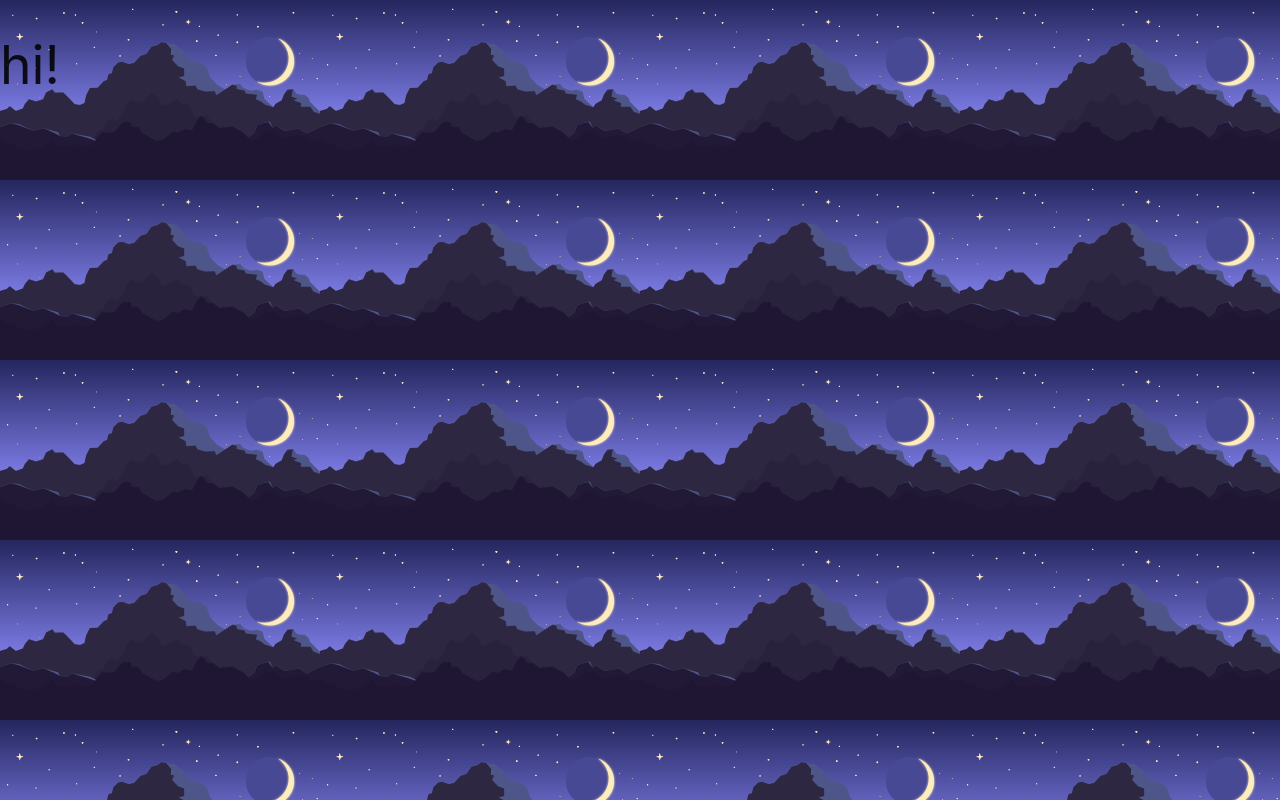
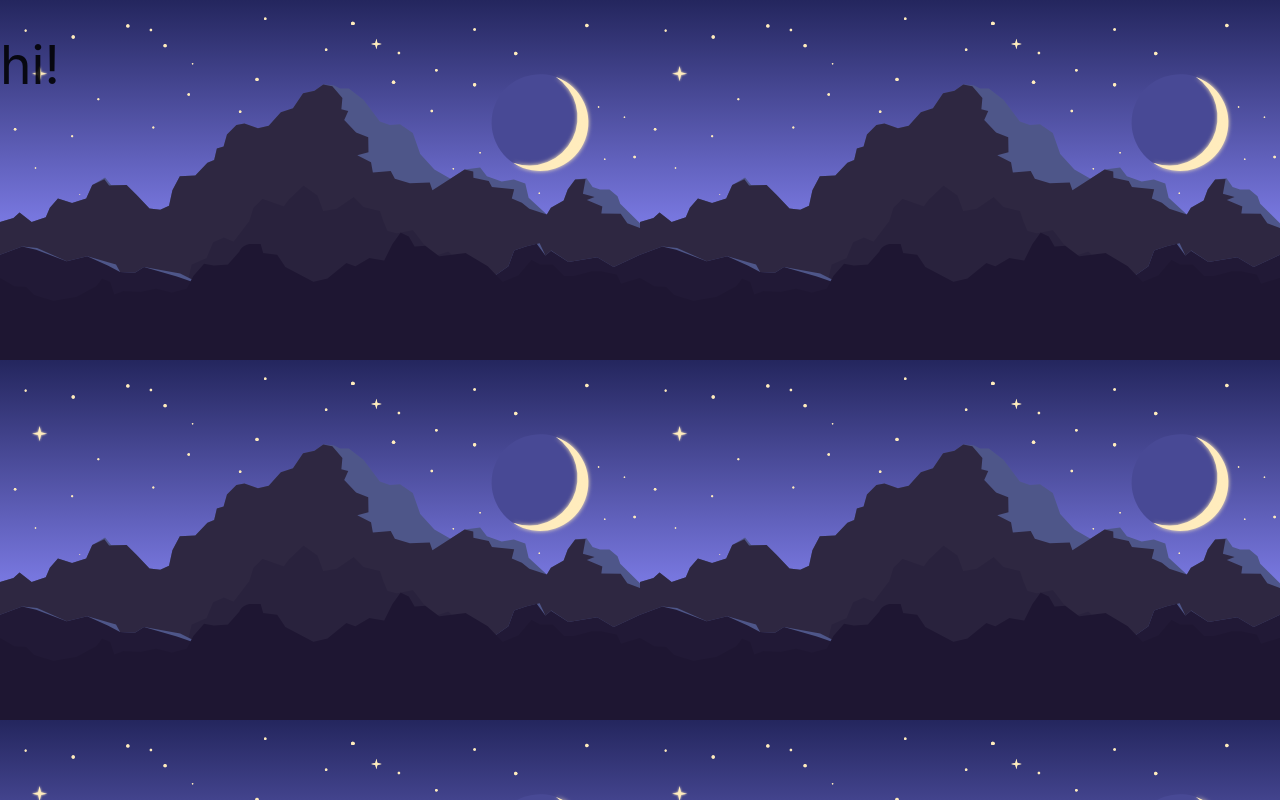
Before and after one commit to JustShimaru/shimaru.space, a plain HTML site: page src/index.html in a window 1280 px wide. Drawn offline with nearby package versions, Linux system fonts and the light colour scheme.

Commit message:
Update index.html

```diff
--- a/src/index.html
+++ b/src/index.html
@@ -17,7 +17,7 @@
 <style>
   body {
     background-image: url(/media/Mountains.svg);
-    background-size: 25%;
+    background-size: 50%;
   }
   </style>
   <h2>hi!</h2>
```
